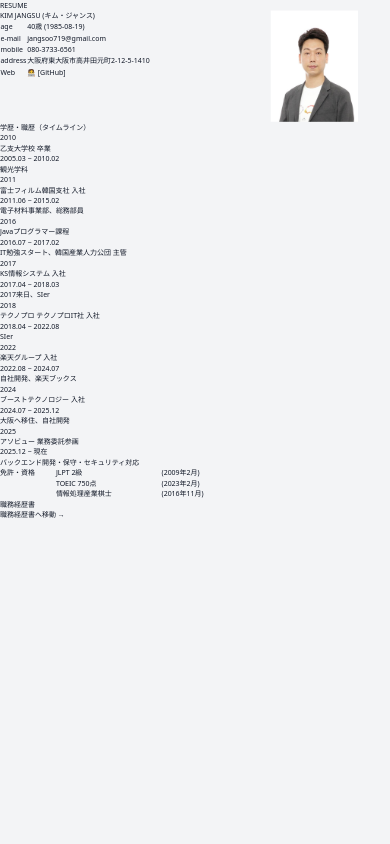
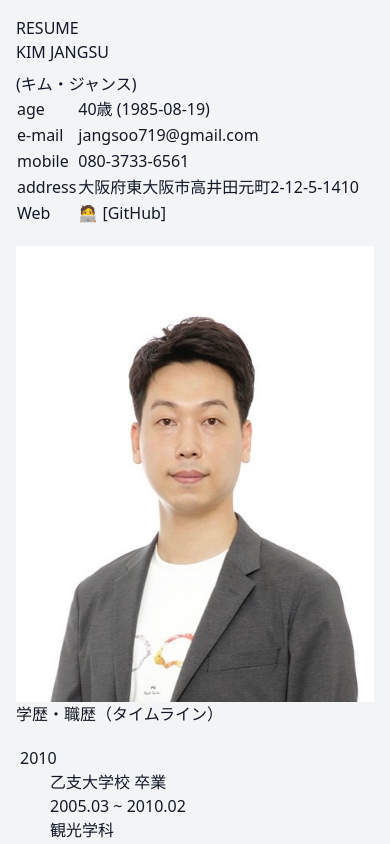
Before and after one commit to JangsuKim/resume, a Vue app in the folder site/: page / in a window 390 px wide. Shown: the top 844 px of the page. Built offline with nearby package versions, Linux system fonts and the light colour scheme.

Commit message:
feat(resume): improve mobile responsive layout

```diff
--- a/site/src/components/ResumeTimeline.vue
+++ b/site/src/components/ResumeTimeline.vue
@@ -25,24 +25,23 @@ const items: Item[] = [
     </h2>
   </header>
 
-  <div class="relative px-5 py-3">
-    <!-- 세로 라인: 왼쪽 1/5 지점(20%)에 고정 -->
-    <div class="absolute left-[20%] top-0 h-full w-px bg-slate-200"></div>
-
-    <ul class="space-y-1.5">
+  <div class="timeline-container relative px-5 py-3">
+    <ul class="timeline-list relative space-y-1.5">
+      <!-- 연도·원과 같은 기준점에서 이어지는 세로선 -->
+      <div class="timeline-line absolute left-[20%] top-0 h-full w-px bg-slate-200"></div>
       <li v-for="(it, i) in items" :key="i" class="relative flex items-start">
         <!-- 왼쪽(20%): 연도 -->
-        <div class="w-[20%] pt-1.5 pr-3 text-center">
+        <div class="timeline-year w-[20%] pt-1.5 pr-3 text-center">
           <span class="text-2xl font-bold leading-none tracking-tight text-slate-400">
             {{ it.year }}
           </span>
         </div>
 
-        <div class="absolute left-[18.4%] top-1/3 -translate-x-1/2 -translate-y-1/2 h-3 w-3 rounded-full bg-slate-500 shadow-sm"></div>
+        <div class="timeline-dot absolute left-[20%] top-1/3 -translate-x-1/2 -translate-y-1/2 h-3 w-3 rounded-full bg-slate-500 shadow-sm"></div>
 
         <!-- 오른쪽(80%): 내용 -->
         <div
-          class="w-[70%] origin-left rounded-md bg-white px-3 py-1.5 transition
+          class="timeline-card w-[70%] origin-left rounded-md bg-white px-3 py-1.5 transition
                  duration-200 ease-out hover:scale-110 hover:shadow-md hover:ring-1 hover:ring-slate-200"
         >
           <h3 class="text-[18px] leading-tight font-semibold text-slate-900">{{ it.title }}</h3>
@@ -57,3 +56,22 @@ const items: Item[] = [
     </ul>
   </div>
 </template>
+
+<style scoped>
+@media screen and (min-width: 768px) {
+  .timeline-card { width: calc(70% - 1rem); margin-left: 1rem; }
+}
+
+@media screen and (max-width: 767px) {
+  .timeline-container { padding-left: .75rem !important; padding-right: .25rem !important; }
+  .timeline-list {
+    --year-column: 24%;
+    --track-position: calc(var(--year-column) + 6px);
+  }
+  .timeline-line { left: var(--track-position) !important; }
+  .timeline-year { width: var(--year-column) !important; flex: none; padding-top: 1.25rem !important; text-align: left; transform: translateX(-.5rem); }
+  .timeline-dot { left: var(--track-position) !important; top: 1.75rem; transform: translateX(-50%); }
+  .timeline-card { width: calc(100% - var(--year-column) - 22px) !important; margin-left: 22px; flex: none; }
+  .timeline-card:hover { transform: none; }
+}
+</style>
--- a/site/src/views/CareerView.vue
+++ b/site/src/views/CareerView.vue
@@ -1,8 +1,8 @@
 <template>
-  <div class="min-h-screen bg-gray-100 py-10 px-4">
+  <div class="career-page min-h-screen bg-gray-100 py-10 px-4">
     <!-- 스케일러 래퍼 -->
     <div
-      class="mx-auto select-none"
+      class="career-print-wrapper mx-auto select-none"
       :style="{ width: (BASE_WIDTH * effectiveScale) + 'px' }"
       style="touch-action: pan-y; -ms-touch-action: pan-y;"
       @dblclick.prevent="toggleMode"
@@ -12,7 +12,7 @@
     >
       <!-- A4 카드 -->
       <div
-        class="relative bg-white border border-gray-300 shadow-sm rounded-md p-10 pt-16"
+        class="career-document relative bg-white border border-gray-300 shadow-sm rounded-md p-10 pt-16"
         style="width: 820px;"
         :style="{ transform: `scale(${effectiveScale})`, transformOrigin: 'top left' }"
       >
@@ -32,7 +32,7 @@
         </header>
 
         <!-- 메타(최종 업데이트, 링크 앵커) -->
-        <div class="mt-3 flex items-center justify-between text-xs text-gray-500">
+        <div class="career-meta mt-3 flex items-center justify-between text-xs text-gray-500">
           <span>最終更新：2026-10-10</span>
           <nav class="space-x-4">
             <a href="#intro" class="hover:underline">自己紹介</a>
@@ -279,6 +279,15 @@ onBeforeUnmount(() => {
 .fade-enter-active, .fade-leave-active { transition: opacity .15s ease; }
 .fade-enter-from, .fade-leave-to { opacity: 0; }
 
+@media screen and (max-width: 767px) {
+  .career-page { padding: 1rem !important; }
+  .career-print-wrapper { width: 100% !important; }
+  .career-document { width: 100% !important; transform: none !important; padding: 4.5rem 1.25rem 1.5rem !important; }
+  .career-meta { align-items: flex-start; flex-direction: column; gap: .5rem; }
+  .career-meta nav { display: flex; flex-wrap: wrap; gap: .5rem 1rem; }
+  .career-meta nav a { margin: 0 !important; }
+}
+
 /* 🔹 인쇄 최적화 */
 @media print {
   /* 모든 그림자 제거 */
--- a/site/src/views/ResumeView.vue
+++ b/site/src/views/ResumeView.vue
@@ -26,14 +26,14 @@
         <!-- 프로필 박스 (내용 그대로) -->
         <section>
           <div
-            class="w-full"
+            class="resume-profile w-full"
             style="display:grid; grid-template-columns: 1fr 200px; gap:4px;"
           >
             <!-- 좌: 이름 + 정보표 (텍스트) -->
-            <div class="pl-12">
+            <div class="resume-profile-details pl-12">
               <h2 class="text-[30px] leading-[1.05] font-semibold mb-3">
                 {{ profile.name }}
-                <span class="text-[20px] text-gray-600 font-normal ml-2">({{ profile.nameJa }})</span>
+                <span class="resume-name-ja text-[20px] text-gray-600 font-normal ml-2">({{ profile.nameJa }})</span>
               </h2>
 
               <table class="w-full text-[15px] leading-[1.35]">
@@ -69,7 +69,7 @@
             </div>
 
             <!-- 우: 사진 (조금 더 왼쪽으로 당김) -->
-            <div class="flex justify-start items-start pr-10 relative right-10">
+            <div class="resume-profile-photo flex justify-start items-start pr-10 relative right-10">
               <img
                 src="@/assets/profile.jpg"
                 alt="프로필"
@@ -85,8 +85,8 @@
         </section>
 
         <!-- 資格・認定 : 고정 2컬럼 그리드 -->
-        <section class="mt-8 border-t border-gray-200 pt-3 pl-8">
-          <div style="display:grid; grid-template-columns: 110px 1fr; column-gap:18px;">
+        <section class="resume-qualifications mt-8 border-t border-gray-200 pt-3 pl-8">
+          <div class="resume-qualifications-grid" style="display:grid; grid-template-columns: 110px 1fr; column-gap:18px;">
             <div class="flex items-start">
               <h3 class="font-semibold text-lg">免許・資格</h3>
             </div>
@@ -95,6 +95,7 @@
                 <div
                   v-for="qualification in profile.qualifications"
                   :key="qualification.name"
+                  class="resume-qualification-row"
                   style="display:grid; grid-template-columns: 1fr 450px;"
                 >
                   <span>{{ qualification.name }}</span>
@@ -106,12 +107,12 @@
         </section>
 
         <!-- 링크 -->
-        <section class="mt-8 border-t border-gray-200 pt-3 pl-7 relative z-10">
-          <div class="flex items-start gap-6">
-            <h3 class="font-semibold text-lg">職務経歴書</h3>
+        <section class="resume-career-link mt-8 border-t border-gray-200 pt-3 pl-7 relative z-10">
+          <div class="resume-career-link-content flex items-center justify-between gap-3">
+            <h3 class="shrink-0 whitespace-nowrap font-semibold text-lg">職務経歴書</h3>
             <RouterLink
               :to="{ name: 'CareerPage' }"
-              class="inline-flex items-center gap-2 text-blue-600 hover:text-gray-900 transition-colors pl-6"
+              class="resume-career-link-action inline-flex shrink-0 whitespace-nowrap items-center gap-2 text-blue-600 hover:text-gray-900 transition-colors"
             >
               職務経歴書へ移動 <span aria-hidden="true">→</span>
             </RouterLink>
@@ -237,4 +238,25 @@ onBeforeUnmount(() => {
       box-shadow: none !important;
     }
   }
+
+  @media screen and (max-width: 767px) {
+    .resume-page { padding: 1rem !important; }
+    .resume-print-wrapper { width: 100% !important; }
+    .print-scale { width: 100% !important; transform: none !important; }
+    .resume-profile { grid-template-columns: 1fr !important; gap: 1.25rem !important; }
+    .resume-profile-details { padding-left: 0 !important; }
+    .resume-name-ja { display: block; margin: .5rem 0 0 !important; }
+    .resume-profile-photo { position: static !important; right: auto !important; justify-content: center !important; padding-right: 0 !important; }
+    .resume-profile-photo img { margin: 0 !important; transform: none !important; }
+    .resume-qualifications { padding-left: 0 !important; }
+    .resume-career-link { padding-left: 0 !important; }
+    .resume-career-link-content { justify-content: space-between; }
+    .resume-qualifications-grid { grid-template-columns: 1fr !important; gap: .75rem !important; }
+    .resume-qualification-row { grid-template-columns: 1fr auto !important; gap: 1rem !important; }
+  }
+
+  @media screen and (min-width: 768px) {
+    .resume-career-link-content { justify-content: flex-start; gap: 1.5rem; }
+    .resume-career-link-action { margin-left: 3.5rem; }
+  }
 </style>
```
Also changed, not shown: 11 other files (tests, documents, lock files or other folders).
